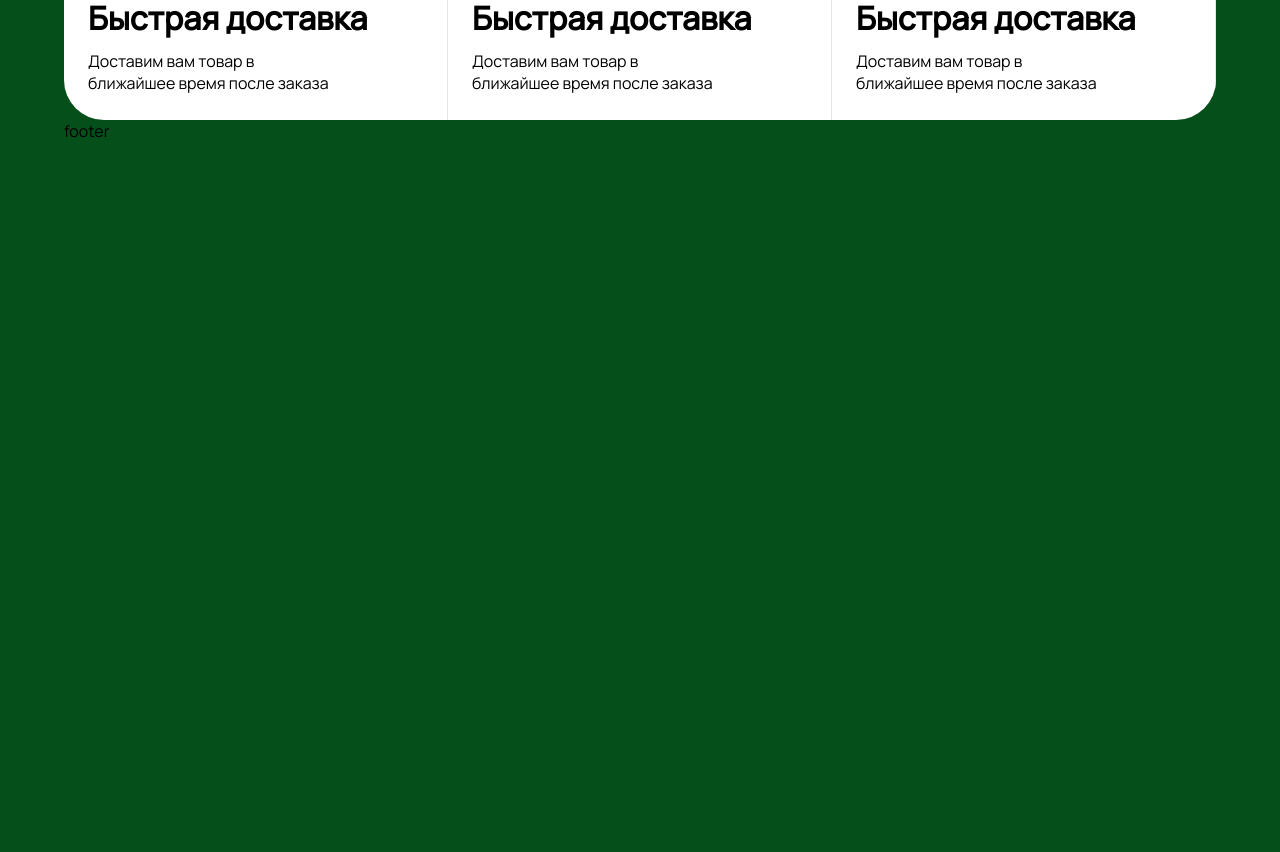
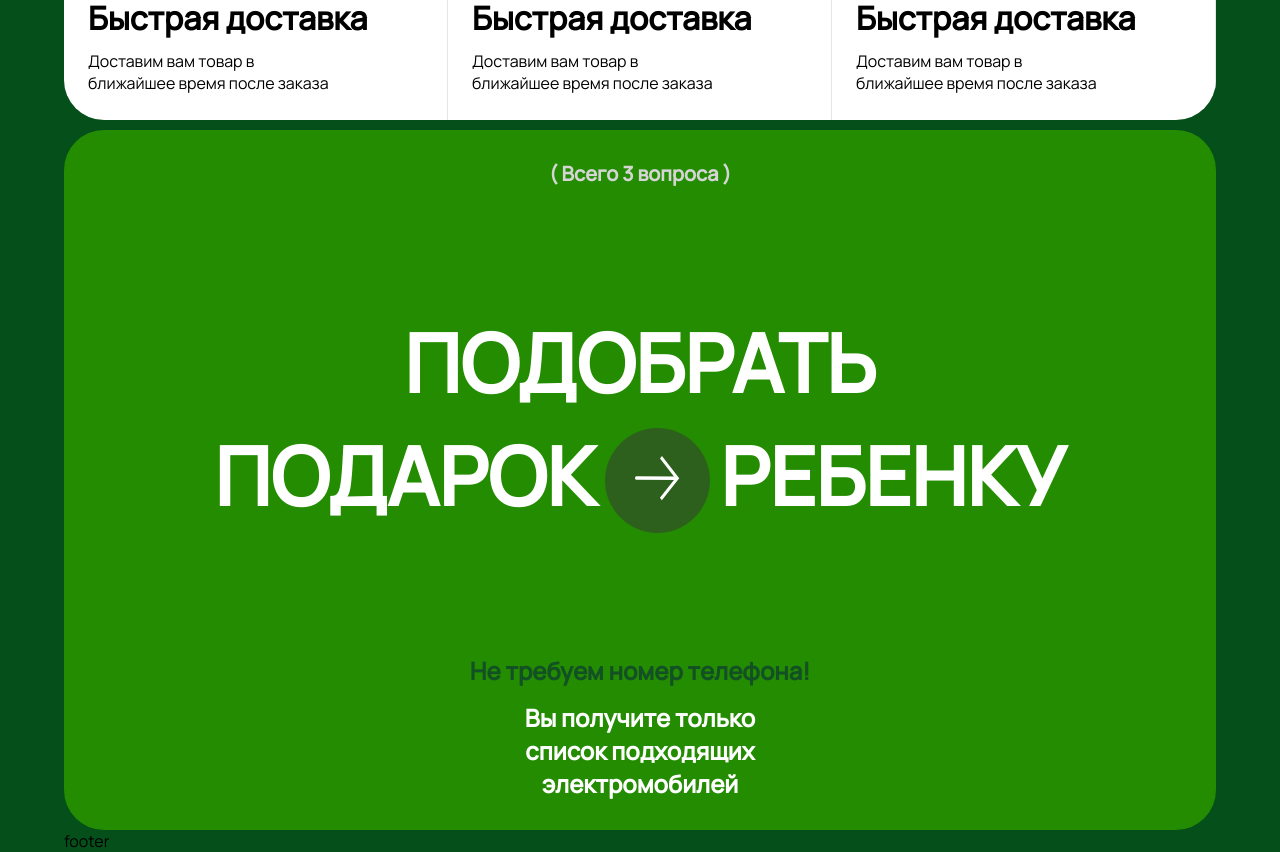
Before and after one commit to Zrossiz/pushishki_client, a Next.js app: page / in a window 1280 px wide. Shown: the part 2920-3772 px from the top of the page. Before the commit the page ends 3062 px from the top, so only its background shows below. Built offline with nearby package versions, Linux system fonts and the light colour scheme.

Commit message:
feat: added quiz section

```diff
--- a/src/pages/index.tsx
+++ b/src/pages/index.tsx
@@ -140,6 +140,35 @@ const Home = () => {
           </ul>
         </div>
       </section>
+      <section className={styles.quiz}>
+        <div className={styles.countWrapper}>
+          <span>( Всего 3 вопроса )</span>
+        </div>
+        <div className={styles.titleWrapper}>
+          <span>Подобрать</span>
+          <div className={styles.secondLineWrapper}>
+            <span>подарок</span>
+            <div className={styles.buttonWrapper}>
+              <button>
+                <Image src={'/icons/SliderNavArrow.svg'} width={46} height={46} alt="Открыть" />
+                <Image src={'/icons/SliderNavArrow.svg'} width={46} height={46} alt="Открыть" />
+              </button>
+            </div>
+            <span>ребенку</span>
+          </div>
+        </div>
+        <div className={styles.descWrapper}>
+          <span className={styles.darkFont}>Не требуем номер телефона!</span>
+          <br />
+          <span className={styles.lightFont}>
+            Вы получите только
+            <br />
+            список подходящих
+            <br />
+            электромобилей
+          </span>
+        </div>
+      </section>
     </>
   );
 }
--- a/src/styles/Home.module.scss
+++ b/src/styles/Home.module.scss
@@ -252,3 +252,131 @@
 
     }
 }
+
+.quiz {
+    display: flex;
+    flex-direction: column;
+    justify-content: space-between;
+    align-items: center;
+    margin-top: 10px;
+    background-color: #238C00;
+    height: 700px;
+    border-radius: 40px;
+
+    .titleWrapper {
+        text-align: center;
+        color: #fff;
+        text-transform: uppercase;
+        font-size: 80px;
+        font-weight: 700;
+
+        .secondLineWrapper {
+            display: flex;
+            align-items: center;
+
+            .buttonWrapper {
+                position: relative;
+                margin-left: 10px;
+                margin-right: 10px;
+
+                &::before {
+                    position: absolute;
+                    content: '';
+                    top: -30%;
+                    left: -46%;
+                    width: 200px;
+                    height: 200px;
+                    background-color: #fff;
+                    opacity: 0;
+                    border-radius: 50%;
+                    transform: scale(0);
+                    transition: 0.6s;
+                }
+
+                &:hover::before {
+                    opacity: 0.5;
+                    transform: scale(1);
+                }
+
+
+                button {
+                    position: relative;
+                    border: none;
+                    background-color: #2E601D;
+                    width: 105px;
+                    height: 105px;
+                    border-radius: 50%;
+                    cursor: pointer;
+                    overflow: hidden;
+
+                    img {
+                        transition: 0.6s;
+                    }
+
+                    img:first-child {
+                        transform: translateX(-200%);
+                    }
+
+                    img:nth-child(2n) {
+                        transform: translateX(-50%);
+                    }
+
+                    &:hover img:nth-child(2n) {
+                        transform: translateX(200%);
+                    }
+
+                    &:hover img:first-child {
+                        transform: translateX(50%);
+                    }
+
+                }
+            }
+        }
+    }
+
+    .countWrapper {
+        margin-top: 30px;
+
+        span {
+            color: #d5d5d5;
+            font-weight: 600;
+            font-size: 20px;
+        }
+    }
+
+    .descWrapper {
+        text-align: center;
+
+        .darkFont {
+            display: inline-block;
+            margin-bottom: 14px;
+            font-weight: 700;
+            font-size: 24px;
+            color: #135124;
+        }
+
+        .lightFont {
+            display: inline-block;
+            margin-bottom: 30px;
+            font-weight: 700;
+            font-size: 24px;
+            color: #fff;
+        }
+    }
+}
+
+@keyframes slide {
+    /* Начало анимации */
+    0% {
+      transform: translateX(0);
+    }
+
+    40% {
+        transform: translateX(100%);
+    }
+
+    /* Конец анимации */
+    100% {
+      transform: translateX(-100%);
+    }
+  }
```
